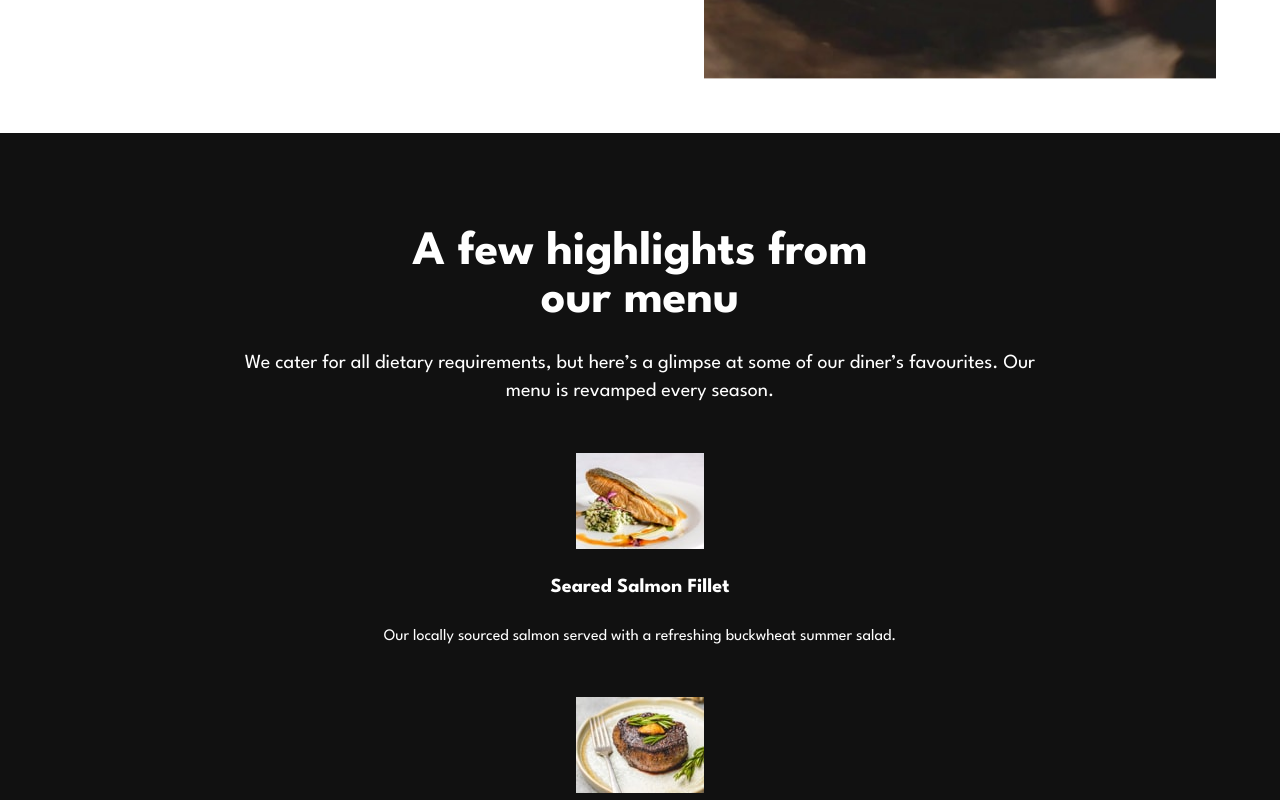
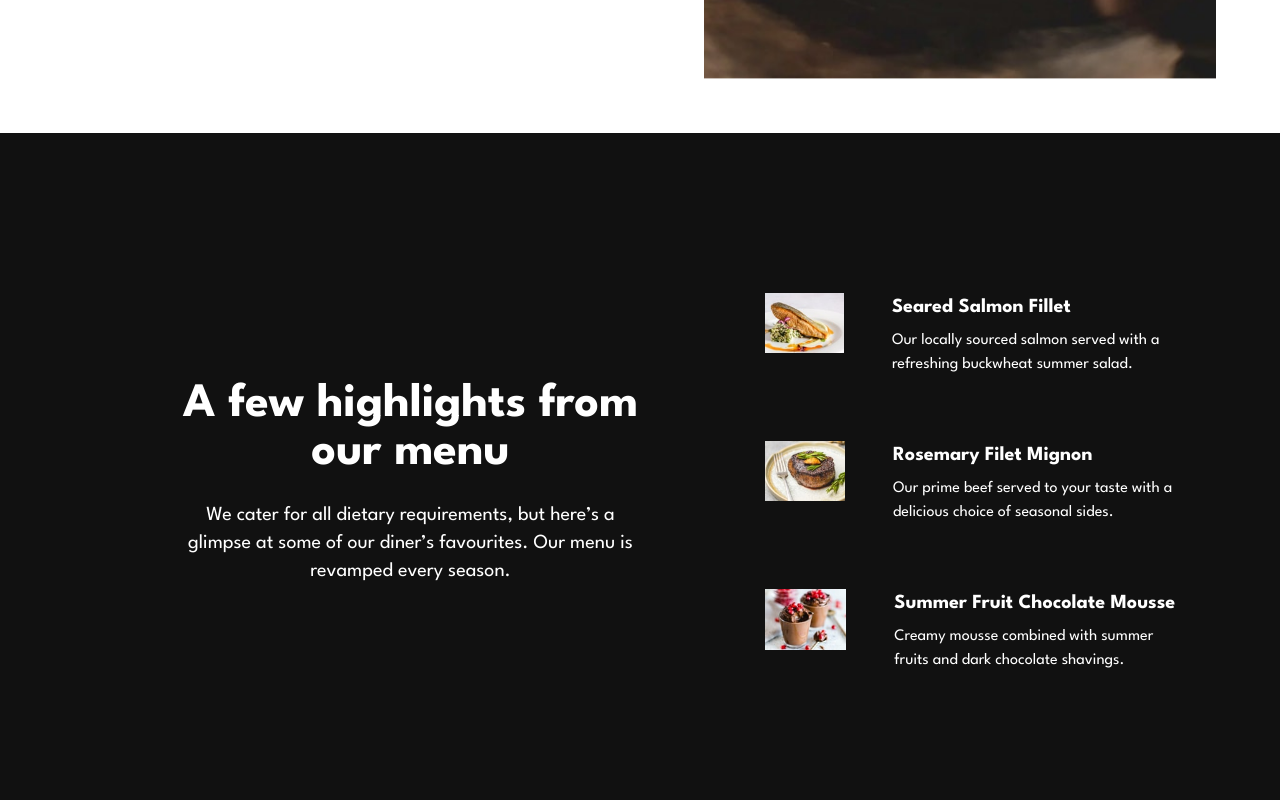
Before and after one commit to AtanasovCode/dine, a React (Vite) app: page / in a window 1280 px wide. Shown: the part 2160-2960 px from the top of the page. Built offline with nearby package versions, Linux system fonts and the light colour scheme.

Commit message:
created tablet view for highlights section

```diff
--- a/src/components/homepage/HighlightComponent.jsx
+++ b/src/components/homepage/HighlightComponent.jsx
@@ -10,11 +10,12 @@ const HighlightComponent = ({
     return (
         <div className="
             flex flex-col items-center justify-center w-full px-2 my-12
+            sm:flex-row sm:items-stretch md:my-16
         ">
-            <picture className="mb-6">
+            <picture className="mb-6 sm:mb-0">
                 {/*Mobile*/}
                 <source
-                    media="(max-width: 600px)"
+                    media="(max-width: 601px)"
                     srcSet={`${mobile} 1x, ${mobilex2} 2x`}
                 />
                 {/*Tablet/Desktop*/}
@@ -23,11 +24,17 @@ const HighlightComponent = ({
                     alt={alt}
                 />
             </picture>
-            <div className="flex flex-col items-center justify-center">
-                <div className="text-xl font-bold mb-6">
+            <div className="
+                flex flex-col items-center justify-center
+                sm:justify-start sm:items-start sm:ml-12
+            ">
+                <div className="text-xl font-bold mb-6 sm:mb-2">
                     {title}
                 </div>
-                <div className="text-center">
+                <div className="
+                    text-center mx-4
+                    xs:mx-16 sm:text-left sm:mx-0 sm:max-w-[90%]
+                ">
                     {desc}
                 </div>
             </div>
--- a/src/components/homepage/Highlights.jsx
+++ b/src/components/homepage/Highlights.jsx
@@ -20,15 +20,18 @@ import chocolateMobilex2 from '../../assets/homepage/chocolate-mobile@2x.jpg';
 
 const Highlights = () => {
     return (
-        <div className="flex flex-col items-center justify-center min-w-full bg-cod-gray text-white
-        px-6 py-24">
+        <div className="
+            flex flex-col items-center justify-center min-w-full bg-cod-gray text-white
+            px-6 py-24 xs:px-12 sm:px-16
+            lg:flex-row
+        ">
             <div className="flex flex-col items-center justify-center">
                 <div className="flex flex-col items-center justify-center text-2xl font-bold
                 sm:text-5xl">
                     <div>A few highlights from</div>
                     <div>our menu</div>
                 </div>
-                <div className="mt-6 text-center xs:mx-16 sm:max-w-[70%] sm:text-xl">
+                <div className="mt-6 text-center sm:text-xl md:max-w-[65%]">
                     We cater for all dietary requirements, but here’s a glimpse at
                     some of our diner’s favourites. Our menu is revamped every season.
                 </div>
--- a/tailwind.config.js
+++ b/tailwind.config.js
@@ -22,6 +22,7 @@ export default {
       screens: {
         'xs': "500px",
         'sm': "601px",
+        'md': "825px",
         'lg': "1199px",
       },
     },
```
